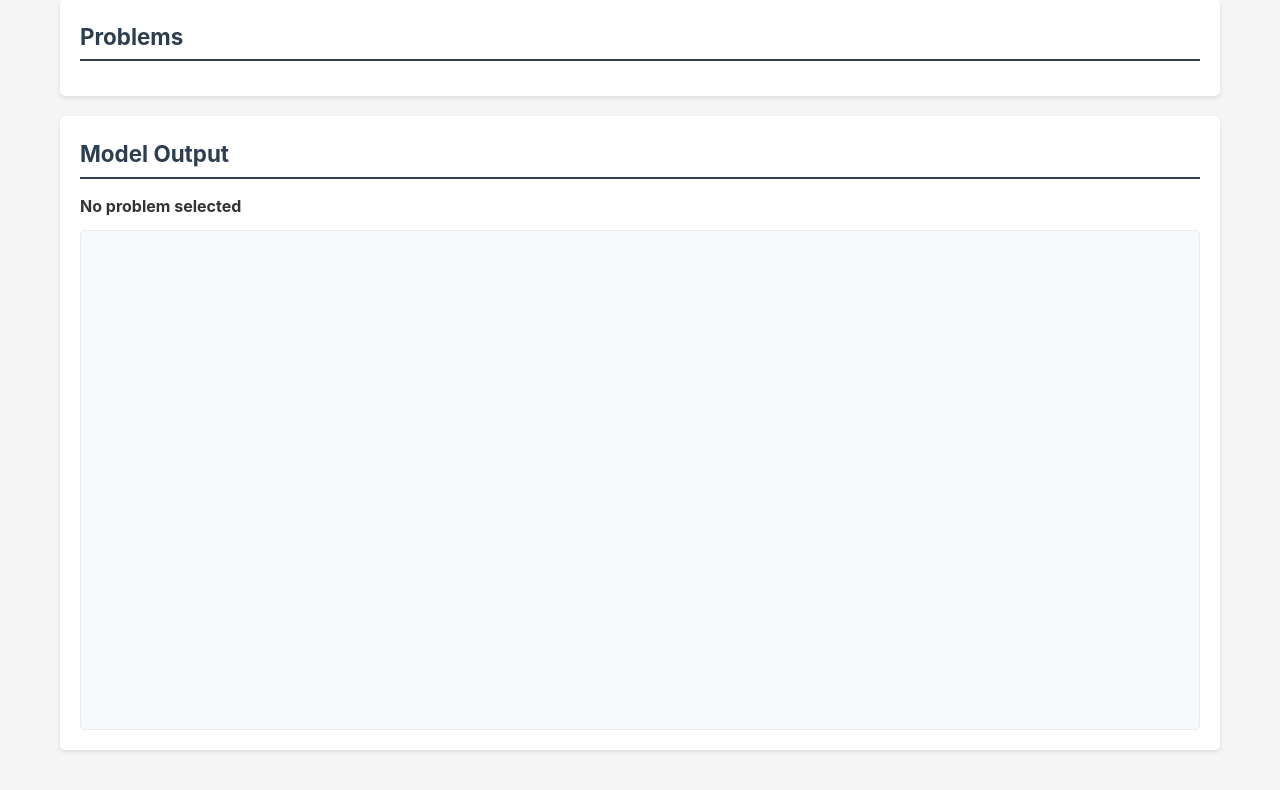
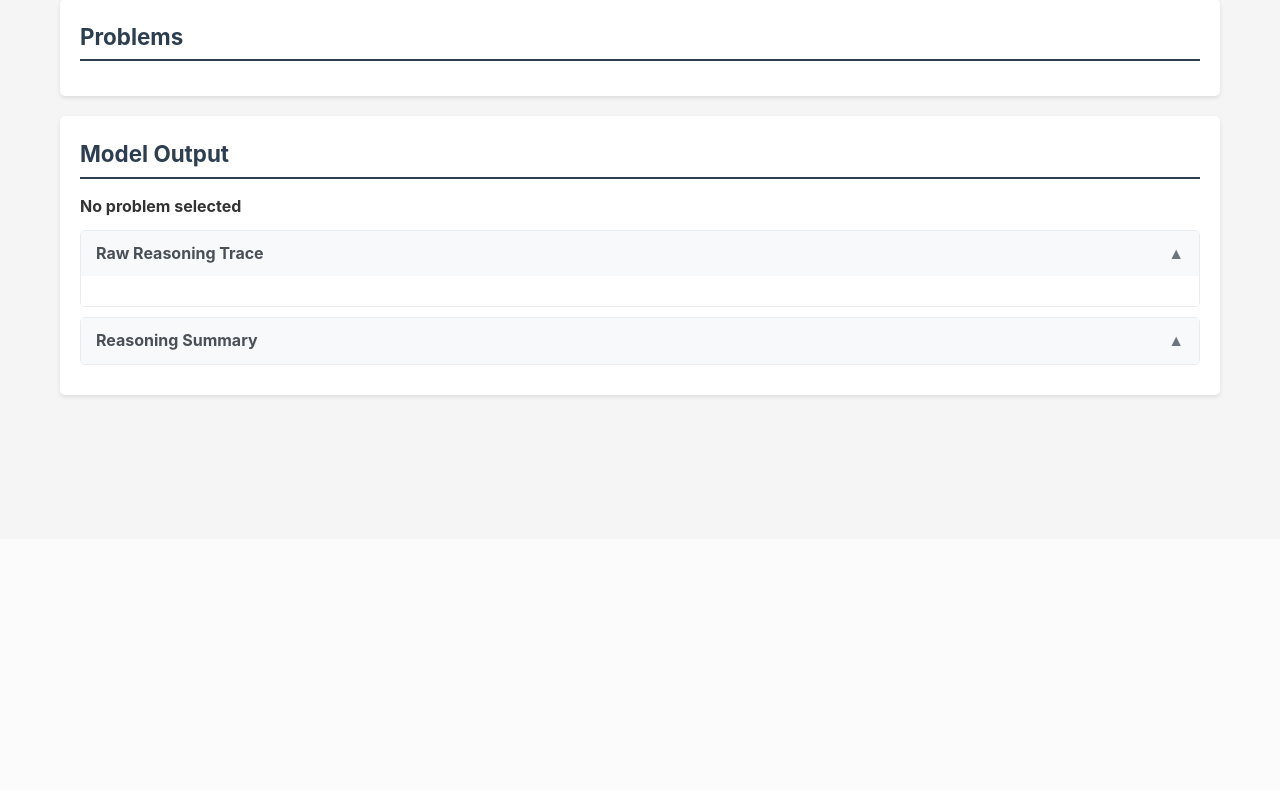
Before and after one commit to adityatadimeti/reasoning-distillation, a Python web app: template src/dashboard/templates/dashboard.html in a window 1280 px wide. Shown: the part 261-1051 px from the top of the page. After the commit the page ends 659 px from the top, so only its background shows below. Run offline with Jinja, Linux system fonts and the light colour scheme; the template is opened without the code that fills it, so the values that code supplies are empty; some libraries are stand-ins or nearby versions.

Commit message:
collapsebles

```diff
--- a/src/dashboard/static/dashboard.js
+++ b/src/dashboard/static/dashboard.js
@@ -1,12 +1,16 @@
 // Connect to WebSocket server
 const socket = io();
 const modelOutputElem = document.getElementById('model-output');
+const modelOutputHeaderElem = document.getElementById('model-output-header');
+const modelOutputContainerElem = document.getElementById('model-output-container');
 const statusElem = document.getElementById('connection-status');
 const experimentsInfoElem = document.getElementById('experiment-details');
 const problemsListElem = document.getElementById('problems-list');
 const currentProblemElem = document.getElementById('current-problem');
 const answerInfoElem = document.getElementById('answer-info');
 const answerContentElem = document.querySelector('#answer-info .answer-content');
+const summaryHeaderElem = document.getElementById('summary-header');
+const summaryContainerElem = document.getElementById('summary-container');
 const summaryInfoElem = document.getElementById('summary-info');
 const summaryContentElem = document.querySelector('#summary-info .summary-content');
 
@@ -18,6 +22,46 @@ let problemOutputs = {};
 let answerInfo = {};
 // Store summary information by problem ID
 let summaryInfo = {};
+
+// Setup collapsible sections
+document.addEventListener('DOMContentLoaded', function() {
+    // Setup model output toggle
+    modelOutputHeaderElem.addEventListener('click', function() {
+        toggleSection(modelOutputContainerElem, modelOutputHeaderElem.querySelector('.toggle-btn'));
+    });
+
+    // Setup summary toggle
+    summaryHeaderElem.addEventListener('click', function() {
+        toggleSection(summaryContainerElem, summaryHeaderElem.querySelector('.toggle-btn'));
+    });
+
+    // Ensure toggle buttons have the correct initial symbols
+    document.querySelectorAll('.toggle-btn').forEach(button => {
+        const contentElement = button.closest('.section-header').nextElementSibling;
+        if (contentElement.classList.contains('collapsed')) {
+            button.textContent = '▼';
+            button.classList.add('collapsed');
+        } else {
+            button.textContent = '▲';
+            button.classList.remove('collapsed');
+        }
+    });
+});
+
+// Function to toggle collapsible sections
+function toggleSection(contentElement, buttonElement) {
+    if (contentElement.classList.contains('collapsed')) {
+        // Expand section
+        contentElement.classList.remove('collapsed');
+        buttonElement.classList.remove('collapsed');
+        buttonElement.textContent = '▲';
+    } else {
+        // Collapse section
+        contentElement.classList.add('collapsed');
+        buttonElement.classList.add('collapsed');
+        buttonElement.textContent = '▼';
+    }
+}
 
 // Handle connection status
 socket.on('connect', () => {
@@ -241,9 +285,17 @@ function updateAnswerInfo(problemId) {
 function updateSummaryInfo(problemId) {
     if (!summaryInfo[problemId]) {
         summaryInfoElem.style.display = 'none';
+        summaryContainerElem.classList.add('collapsed');
+        summaryHeaderElem.querySelector('.toggle-btn').classList.add('collapsed');
+        summaryHeaderElem.querySelector('.toggle-btn').textContent = '▼';
         return;
     }
 
     summaryContentElem.textContent = summaryInfo[problemId];
     summaryInfoElem.style.display = 'block';
+
+    // Make sure the section is expanded when new content is available
+    summaryContainerElem.classList.remove('collapsed');
+    summaryHeaderElem.querySelector('.toggle-btn').classList.remove('collapsed');
+    summaryHeaderElem.querySelector('.toggle-btn').textContent = '▲';
 }
--- a/src/dashboard/static/style.css
+++ b/src/dashboard/static/style.css
@@ -102,17 +102,15 @@ h2 {
 }
 
 #model-output {
-    background-color: #f8f9fa;
-    border: 1px solid #e9ecef;
-    border-radius: 5px;
     padding: 15px;
-    margin-top: 10px;
+    margin: 0;
+    background-color: #ffffff;
+    font-family: monospace;
     white-space: pre-wrap;
-    height: 500px;
-    overflow-y: auto;
-    font-family: "Courier New", Courier, monospace;
-    font-size: 14px;
-    line-height: 1.5;
+    overflow-x: auto;
+    height: auto;
+    max-height: 500px;
+    border: none;
 }
 
 #current-problem {
@@ -177,13 +175,14 @@ h2 {
 }
 
 /* Summary information display */
-.summary-info {
-    background-color: #f8f9fa;
-    border: 1px solid #e9ecef;
-    border-radius: 5px;
-    padding: 10px;
-    margin-top: 10px;
-    margin-bottom: 10px;
+#summary-info {
+    margin: 0;
+    border: none;
+    background-color: #ffffff;
+}
+
+#summary-container .summary-content {
+    padding: 15px;
 }
 
 .summary-info h3 {
@@ -197,3 +196,50 @@ h2 {
     font-size: 14px;
     line-height: 1.5;
 }
+
+/* Collapsible sections */
+.collapsible-section {
+    margin: 10px 0;
+    border: 1px solid #e9ecef;
+    border-radius: 5px;
+    overflow: hidden;
+}
+
+.section-header {
+    display: flex;
+    justify-content: space-between;
+    align-items: center;
+    padding: 10px 15px;
+    background-color: #f8f9fa;
+    cursor: pointer;
+}
+
+.section-header h3 {
+    margin: 0;
+    font-size: 16px;
+    color: #495057;
+}
+
+.toggle-btn {
+    background: none;
+    border: none;
+    font-size: 16px;
+    cursor: pointer;
+    color: #6c757d;
+    transition: transform 0.3s ease;
+}
+
+.toggle-btn.collapsed {
+    transform: rotate(180deg);
+}
+
+.section-content {
+    max-height: 1000px;
+    overflow-y: auto;
+    transition: max-height 0.3s ease;
+}
+
+.section-content.collapsed {
+    max-height: 0;
+    overflow: hidden;
+}
--- a/src/dashboard/templates/dashboard.html
+++ b/src/dashboard/templates/dashboard.html
@@ -35,11 +35,28 @@
                 <h3>Answer Information</h3>
                 <div class="answer-content"></div>
             </div>
-            <div id="summary-info" class="summary-info" style="display: none;">
-                <h3>Reasoning Summary</h3>
-                <div class="summary-content"></div>
+
+            <div class="collapsible-section">
+                <div class="section-header" id="model-output-header">
+                    <h3>Raw Reasoning Trace</h3>
+                    <button class="toggle-btn">▲</button>
+                </div>
+                <div class="section-content" id="model-output-container">
+                    <pre id="model-output"></pre>
+                </div>
             </div>
-            <pre id="model-output"></pre>
+
+            <div class="collapsible-section">
+                <div class="section-header" id="summary-header">
+                    <h3>Reasoning Summary</h3>
+                    <button class="toggle-btn">▲</button>
+                </div>
+                <div class="section-content" id="summary-container">
+                    <div id="summary-info" class="summary-info" style="display: none;">
+                        <div class="summary-content"></div>
+                    </div>
+                </div>
+            </div>
         </div>
     </div>
 
--- a/src/experiments/summarization.py
+++ b/src/experiments/summarization.py
@@ -164,7 +164,7 @@ class SummarizationExperiment(BaseExperiment):
 
         # If the initial answer is incorrect and summarization is enabled, try summarization
         # if not initial_correct and self.config.get("enable_summarization", True):
-        if self.config.get("enable_summarization", True): # TEMP: ALWAYS SUMMARIZE
+        if self.config.get("enable_summarization", True): # FOR: ALWAYS SUMMARIZE
             # Get the summarization prompt template
             summarize_template = self.config.get("summarize_prompt_template")
             if not summarize_template:
@@ -174,8 +174,8 @@ class SummarizationExperiment(BaseExperiment):
             logger.info(f"Generating summary for problem {problem_id}")
 
             # Ensure top_k is included in the config for FireworksModelClient
-            if not hasattr(self.summarizer, "top_k") and "top_k" not in self.config:
-                self.config["summary_top_k"] = 40  # Add top_k to config if using FireworksModelClient
+            if not hasattr(self.summarizer, "top_k"):
+                assert "top_k" in self.config, "top_k must be specified in config if using FireworksModelClient"
 
             summary = summarize_reasoning(
                 initial_reasoning,
```
